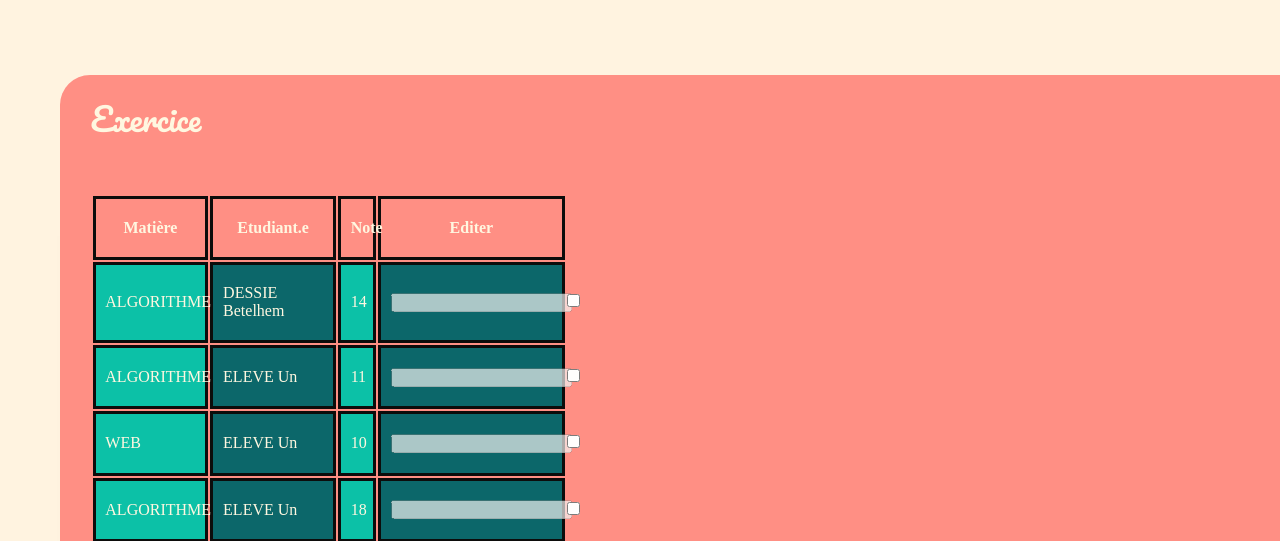
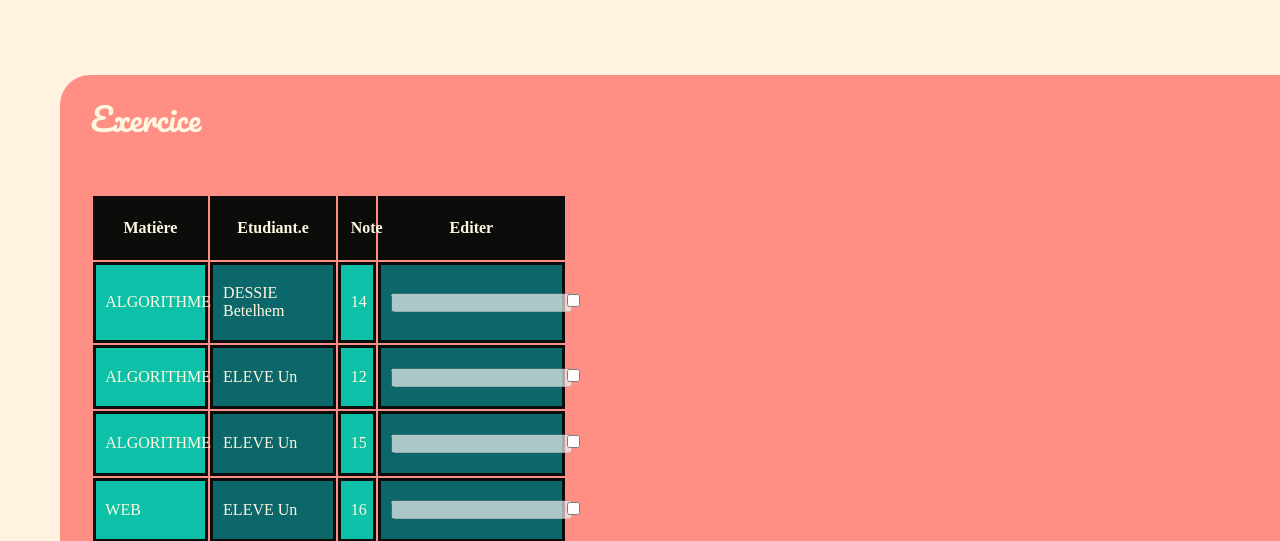
Before and after one commit to O-VideGribouille/TP_tabStudent, a PHP site: page /HTML/userpage.php in a window 1280 px wide; the page is wider, and only the part inside the window is pictured. Shown: the part 97-638 px from the top of that part. Run offline with PHP 8.4, Linux system fonts and the light colour scheme; data comes from the database, SQL or seed files in the repository.

Commit message:
Commit - 7

```diff
--- a/HTML/userpage.php
+++ b/HTML/userpage.php
@@ -41,8 +41,12 @@
             opacity: 50%;
         }
 
-        .t1:nth-child(even) {background: #006064}
-        .t1:nth-child(odd) {background: #00BFA5}
+        .t1:nth-child(even) {background-color: #006064}
+        .t1:nth-child(odd) {background-color: #00BFA5}
+
+        .t2{
+           background-color: black;
+        }
 
 
     </style>
@@ -226,22 +230,22 @@
             <form action="" method="post">
                    <table class="table table-striped">
                        <thead>
-                            <th class="tpTab">
+                            <th class="tpTab t2">
                                 Matière
                             </th>
 
 
-                            <th class="tpTab">
+                            <th class="tpTab t2">
                                 Etudiant.e
                             </th>
 
 
-                            <th class="tpTab">
+                            <th class="tpTab t2">
                                 Note
                             </th>
 
 
-                            <th class="tpTab">
+                            <th class="tpTab t2">
                                 Editer
                             </th>
 
@@ -368,17 +372,17 @@
 
                    <table class="table table-striped">
                        <thead>
-                            <th class="tpTab">
+                            <th class="tpTab t2">
                                 Matière
                             </th>
 
 
-                            <th class="tpTab">
+                            <th class="tpTab t2">
                                 Etudiant.e
                             </th>
 
 
-                            <th class="tpTab">
+                            <th class="tpTab t2">
                                 Moyenne
                             </th>
 
@@ -401,7 +405,7 @@
                                 echo "
 
                                     <tr>
-                                        <td class=\"tpTab\">
+                                        <td class=\"tpTab t1\">
 
 
                                             ".$row['LBLLMTR']."
@@ -410,7 +414,7 @@
                                 echo "
 
 
-                                            <td class=\"tpTab\">
+                                            <td class=\"tpTab t1\">
 
 
                                                 ".$row['NOM']." ".$row['PRENOM']."
@@ -421,7 +425,7 @@
                                 echo "
 
 
-                                            <td class=\"tpTab\">
+                                            <td class=\"tpTab t1\">
 
                                                 ".$row['MOYENNE']."
 
```
